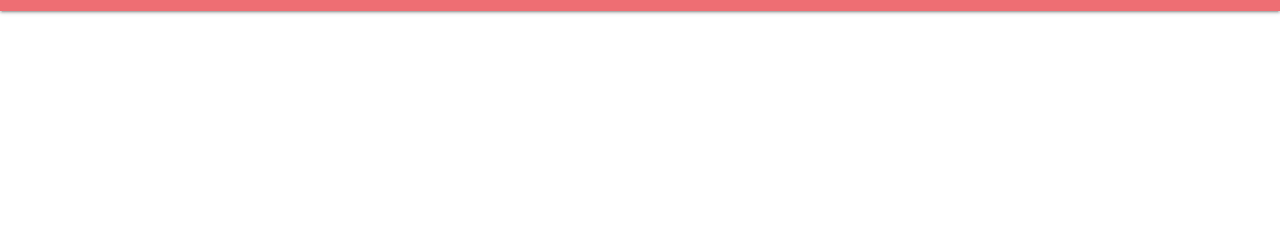
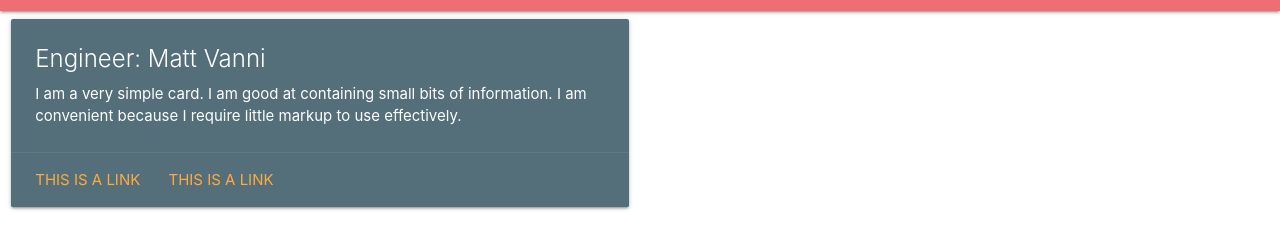
Before and after one commit to mvanni4994/Team_Profile_Generator, a website: page index.html in a window 1280 px wide. Shown: the part 53-302 px from the top of the page. Drawn offline with nearby package versions, Linux system fonts and the light colour scheme.

Commit message:
added cards

```diff
--- a/index.html
+++ b/index.html
@@ -16,9 +16,21 @@
         </div>
       </nav>
 
-
-
-
+      <div class="row">
+        <div class="col s12 m6">
+          <div class="card blue-grey darken-1">
+            <div class="card-content white-text">
+              <span class="card-title">Engineer: Matt Vanni</span>
+              <p>I am a very simple card. I am good at containing small bits of information.
+              I am convenient because I require little markup to use effectively.</p>
+            </div>
+            <div class="card-action">
+              <a href="#">This is a link</a>
+              <a href="#">This is a link</a>
+            </div>
+          </div>
+        </div>
+      </div>
 
 
     <script src="https://cdnjs.cloudflare.com/ajax/libs/materialize/1.0.0/js/materialize.min.js"></script>
```
